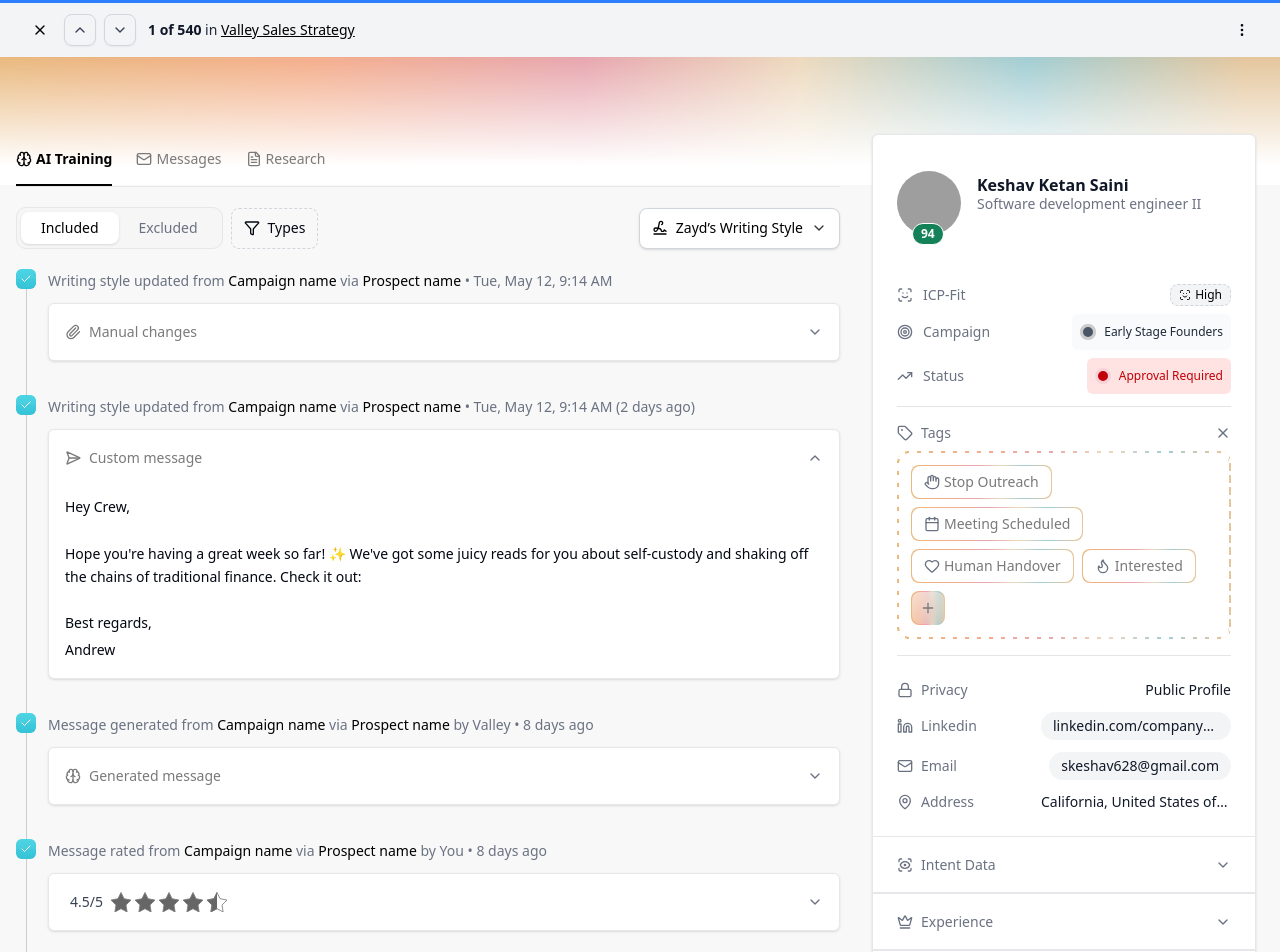
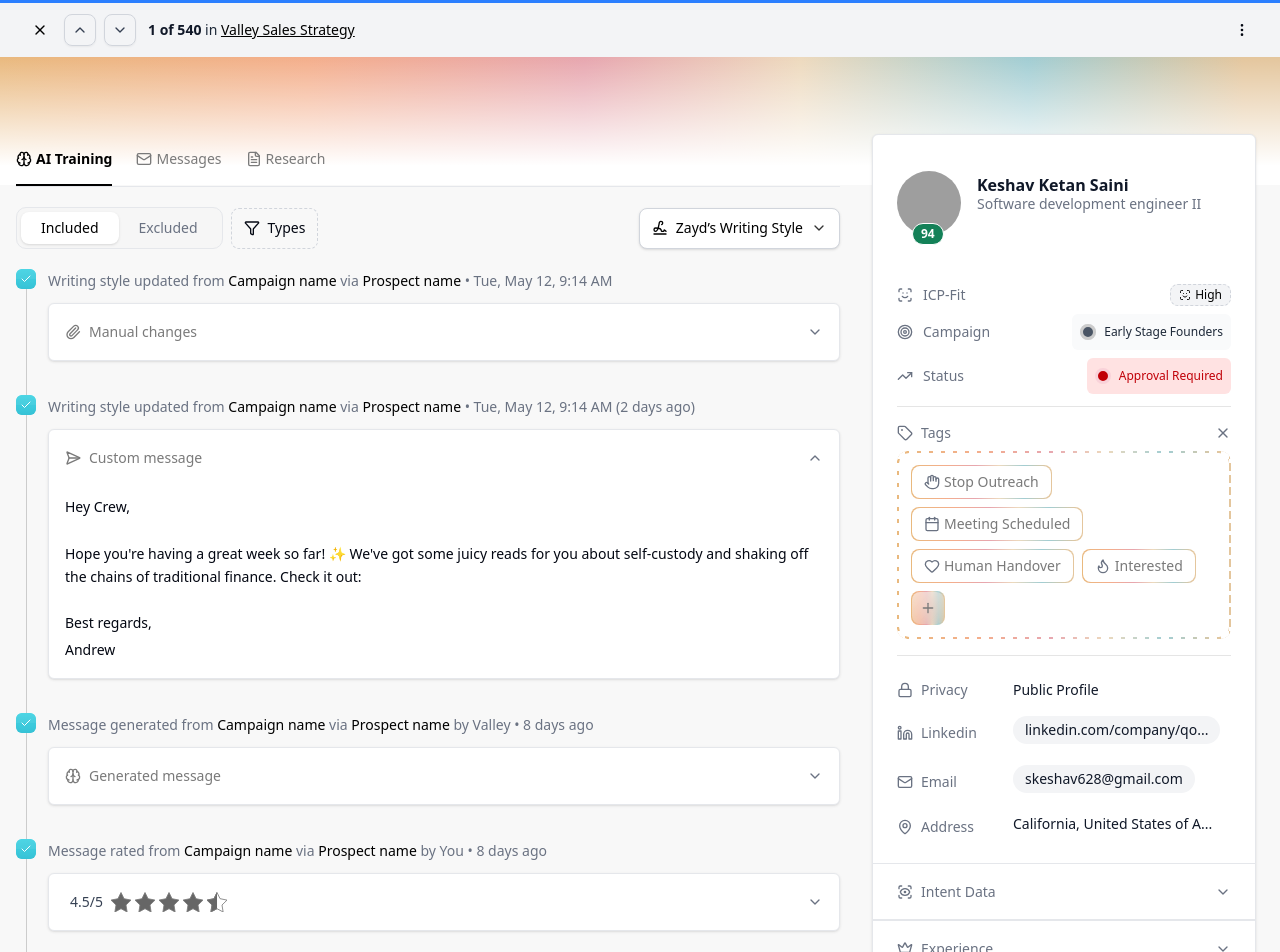
Before and after one commit to jeff-ofobrukweta/withValley, a Next.js app: page / in a window 1280 px wide. Shown: the top 952 px of the page. Built offline with nearby package versions, Linux system fonts and the light colour scheme; grey boxes are pictures that could not be loaded.

Commit message:
chore: add the latest syle changes

```diff
--- a/src/components/profile-card/index.tsx
+++ b/src/components/profile-card/index.tsx
@@ -26,7 +26,6 @@ import {
 } from "lucide-react";
 
 export default function ProfileCard() {
-
   const tags = [
     { label: "Stop Outreach", icon: Hand },
     { label: "Meeting Scheduled", icon: Calendar },
@@ -39,6 +38,41 @@ export default function ProfileCard() {
     { title: "Experience", icon: Crown },
     { title: "Education", icon: GraduationCap },
     { title: "LinkedIn Bio", icon: Linkedin },
+  ];
+
+  const linkTrend = [
+    {
+      icon: <Lock className="w-4 h-4" />,
+      label: "Privacy",
+      value: <span className="font-medium text-gray-900">Public Profile</span>,
+    },
+    {
+      icon: <Linkedin className="w-4 h-4" />,
+      label: "Linkedin",
+      value: (
+        <span className="bg-gray-100 text-gray-900 rounded-full px-3 py-1 font-medium max-w-full truncate inline-block">
+          linkedin.com/company/qo...
+        </span>
+      ),
+    },
+    {
+      icon: <Mail className="w-4 h-4" />,
+      label: "Email",
+      value: (
+        <span className="bg-gray-100 text-gray-900 rounded-full px-3 py-1 font-medium max-w-full truncate inline-block">
+          skeshav628@gmail.com
+        </span>
+      ),
+    },
+    {
+      icon: <MapPin className="w-4 h-4" />,
+      label: "Address",
+      value: (
+        <span className="font-medium text-gray-900 max-w-full truncate inline-block">
+          California, United States of A...
+        </span>
+      ),
+    },
   ];
 
   return (
@@ -170,7 +204,9 @@ export default function ProfileCard() {
                     >
                       <div className="flex items-center gap-1 px-3 py-1.5 text-sm text-gray-700 bg-white rounded-md">
                         <Icon className="w-4 h-4 text-semibold text-gray-500 text-[#7a7a7a]" />
-                        <span className="text-semibold text-[#7a7a7a]">{label}</span>
+                        <span className="text-semibold text-[#7a7a7a]">
+                          {label}
+                        </span>
                       </div>
                     </div>
                   ))}
@@ -188,43 +224,16 @@ export default function ProfileCard() {
 
           <section className="p-6">
             {/* Contact */}
-            <div className="space-y-3 text-sm">
-              <div className="flex gap-5 items-center justify-between">
-                <div className="flex items-center gap-2 text-muted-foreground">
-                  <Lock className="w-4 h-4" />
-                  <span>Privacy</span>
+            <div className="space-y-4 text-sm">
+              {linkTrend.map((item, index) => (
+                <div key={index} className="flex items-center gap-4">
+                  <div className="flex items-center gap-2 text-muted-foreground min-w-[100px]">
+                    {item.icon}
+                    <span>{item.label}</span>
+                  </div>
+                  <div className="flex-1">{item.value}</div>
                 </div>
-                <span className="font-medium text-gray-900">
-                  Public Profile
-                </span>
-              </div>
-              <div className="flex gap-5 items-center justify-between">
-                <div className="flex items-center gap-2 text-muted-foreground">
-                  <Linkedin className="w-4 h-4" />
-                  <span>Linkedin</span>
-                </div>
-                <span className="bg-gray-100 text-gray-900 rounded-full px-3 py-1 font-medium max-w-[190px] truncate">
-                  linkedin.com/company/qo...
-                </span>
-              </div>
-              <div className="flex gap-5 items-center justify-between">
-                <div className="flex items-center gap-2 text-muted-foreground">
-                  <Mail className="w-4 h-4" />
-                  <span>Email</span>
-                </div>
-                <span className="bg-gray-100 text-gray-900 rounded-full px-3 py-1 font-medium max-w-[190px] truncate">
-                  skeshav628@gmail.com
-                </span>
-              </div>
-              <div className="flex gap-5 items-center justify-between">
-                <div className="flex items-center gap-2 text-muted-foreground">
-                  <MapPin className="w-4 h-4" />
-                  <span>Address</span>
-                </div>
-                <span className="font-medium text-gray-900 truncate max-w-[190px]">
-                  California, United States of A...
-                </span>
-              </div>
+              ))}
             </div>
           </section>
 
```
